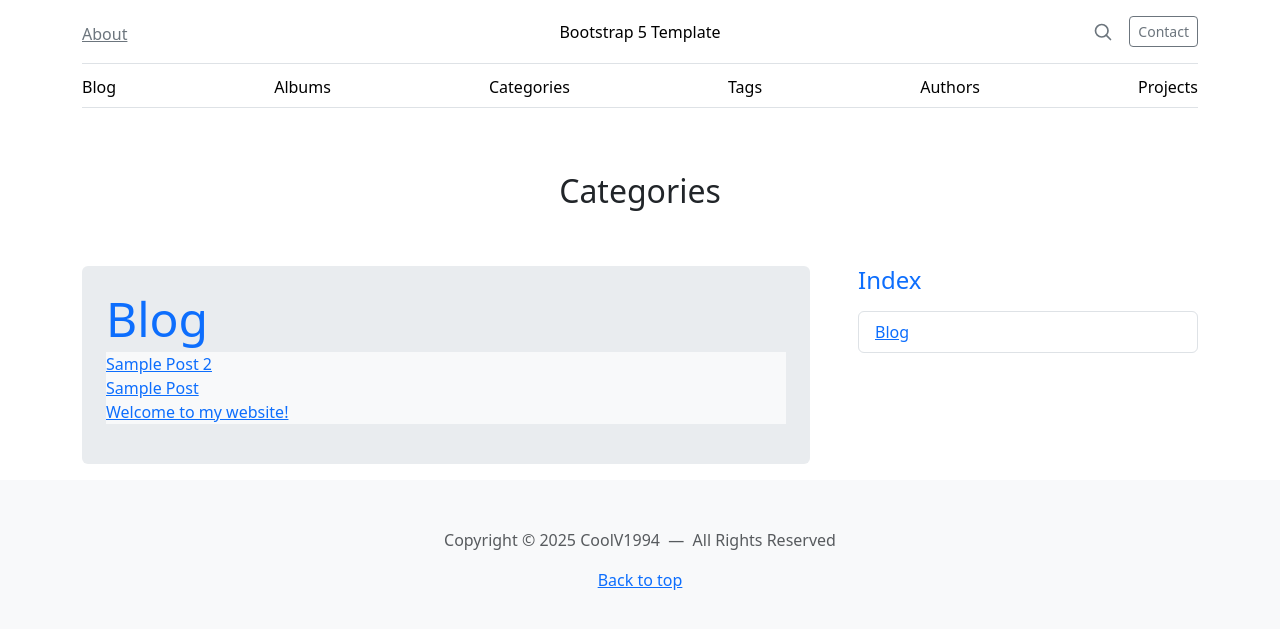
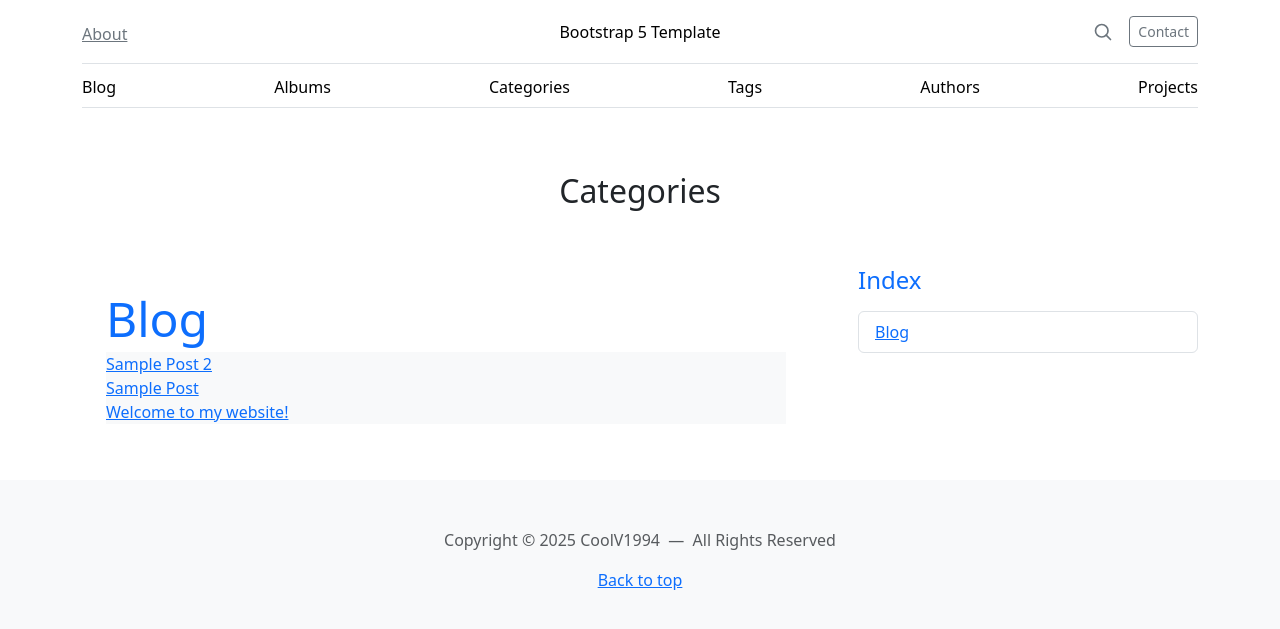
Before and after one commit to CoolV1994/Template-Bootstrap-5, a Jekyll site: the page built from categories.html, in a window 1280 px wide. Shown: the top 629 px of the page. Built offline with Jekyll 4.4.1, drawn with Linux system fonts in a browser that asks for light colours.

Commit message:
Update categories.html

```diff
--- a/categories.html
+++ b/categories.html
@@ -6,17 +6,14 @@ title: Categories
 <div class="py-5 text-center">
 	<h1 class="h2">Categories</h1>
 </div>
+
 <div class="row g-5">
 
 	<!-- Start Sidebar -->
 	<div class="col-md-5 col-lg-4 order-md-last">
-
-
 		<h4 class="d-flex justify-content-between align-items-center mb-3">
 			<span class="text-primary">Index</span>
 		</h4>
-
-
 		<ul class="list-group mb-3 bg-body-tertiary">
 {% for category in site.categories %}
 			<li class="list-group-item d-flex justify-content-between">
@@ -24,15 +21,13 @@ title: Categories
 			</li>
 {% endfor %}
 		</ul>
-
 	</div>
 	<!-- End Sidebar -->
-
 
 	<!-- Start Content -->
 	<div class="col-md-7 col-lg-8">
 {% for category in site.categories %}
-		<article id="{{ category[0] }}" class="p-4 mb-3 rounded bg-body-secondary">
+		<article id="{{ category[0] }}" class="p-4 mb-3 rounded">
 			<h2 class="display-5 link-body-emphasis mb-1">
 				<span class="text-primary">{{ category[0] | capitalize }}</span>
 			</h2>
```
